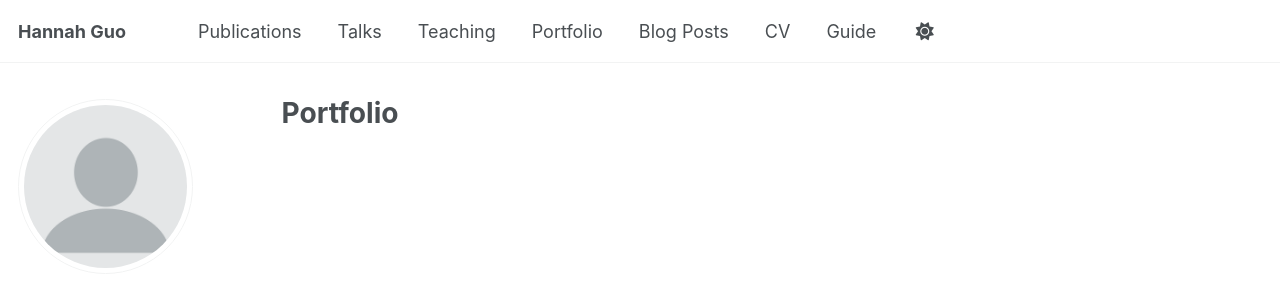
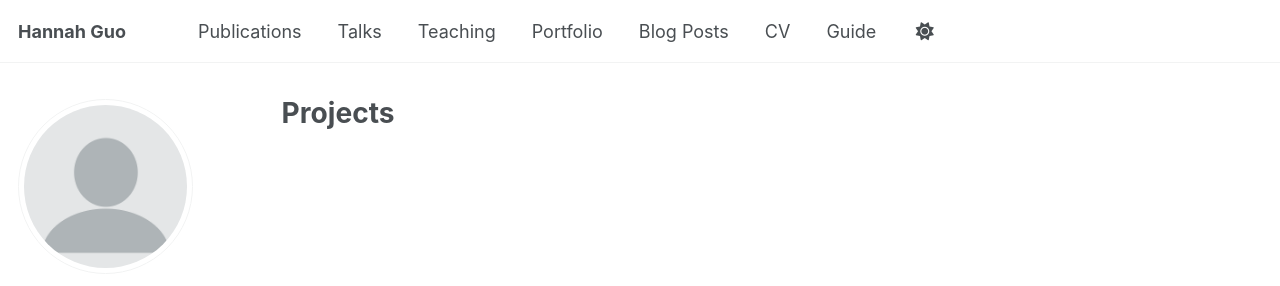
Before and after one commit to itshannahulu/itshannahulu.github.io, a Jekyll site: the page built from _pages/projects.html, in a window 1280 px wide. Shown: the top 286 px of the page. Built offline with Jekyll 4.4.1, drawn with Linux system fonts in a browser that asks for light colours; a script that is not in the unit is left out.

Commit message:
Rename portfolio.html to projects.html

```diff
--- a/_pages/portfolio.html
+++ b/_pages/projects.html
@@ -1,13 +1,12 @@
 ---
 layout: archive
-title: "Portfolio"
-permalink: /portfolio/
+title: "Projects"
+permalink: /projects/
 author_profile: true
 ---
 
 {% include base_path %}
 
-
-{% for post in site.portfolio %}
+{% for post in site.projects %}
   {% include archive-single.html %}
 {% endfor %}
```
